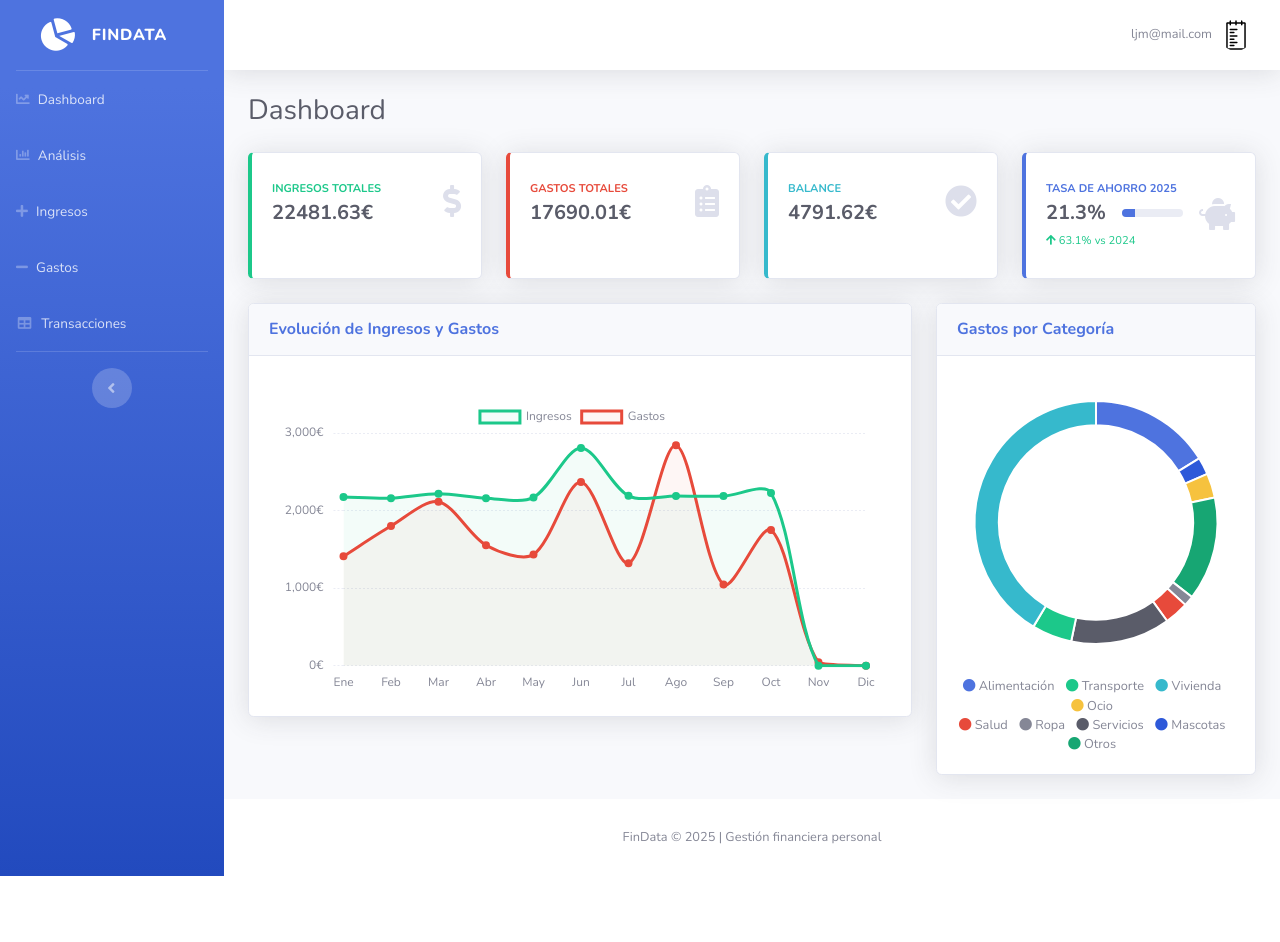
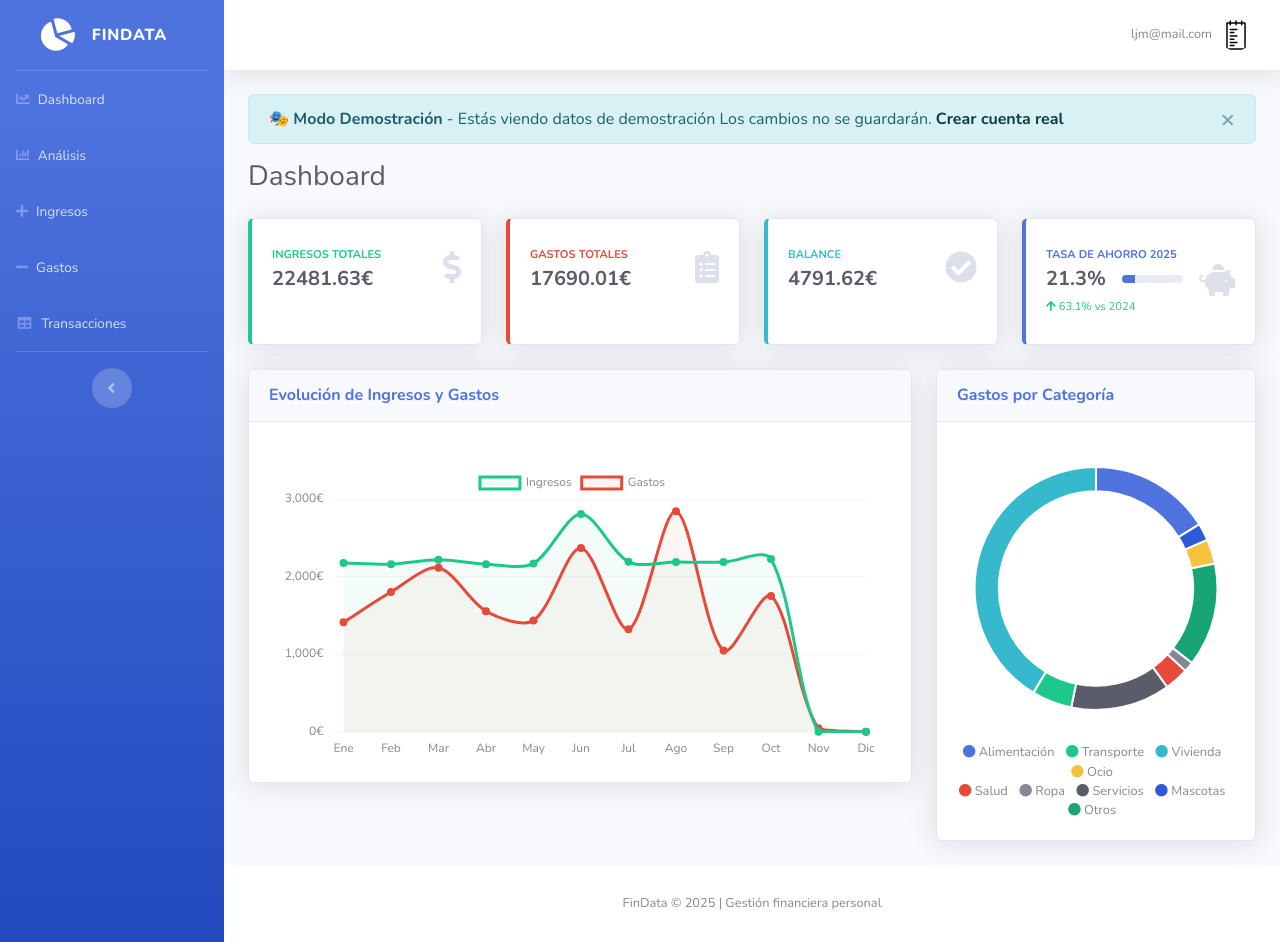
Before and after one commit to AnaDuarteAntunes/FinData, a Flask app: page /dashboard in a window 1280 px wide. Before the commit the page ends 876 px from the top, so only its background shows below. Run offline with Flask 3, Linux system fonts and the light colour scheme; a user stored in the database is signed in; some libraries are stand-ins or nearby versions.

Commit message:
Añadir auto-login de usuario de demo

```diff
--- a/app/routes.py
+++ b/app/routes.py
@@ -12,9 +12,17 @@ import pandas as pd
 import csv
 
 
+
 def init_routes(app):
     @app.route('/')
-    def home():
+    #def home():
+    #    return redirect(url_for('dashboard'))
+    def index():
+        # Auto-login del usuario demo
+        demo_user = User.query.filter_by(email='ljm@mail.com').first()
+        if demo_user and not current_user.is_authenticated:
+            login_user(demo_user)
+            session['is_demo'] = True  # Marcar que es sesión demo
         return redirect(url_for('dashboard'))
 
     @app.route('/register', methods=['GET', 'POST'])
@@ -172,8 +180,12 @@ def init_routes(app):
     @login_required
     def expenses():
         form = TransactionForm()
-        #if form.validate_on_submit() and form.type.data == 'expense':
         if form.validate_on_submit():
+            # Bloquear guardado en modo demo
+            if session.get('is_demo'):
+                flash('Gasto añadido temporalmente (no se guardó en demo)', 'info')
+                return redirect(url_for('dashboard'))
+
             transaction = Transaction(
                 date=form.date.data,
                 amount=form.amount.data,
@@ -205,8 +217,12 @@ def init_routes(app):
     @login_required
     def incomes():
         form = TransactionForm()
-        #if form.validate_on_submit() and form.type.data == 'income':
         if form.validate_on_submit():
+            # Bloquear guardado en modo demo
+            if session.get('is_demo'):
+                flash('Ingreso añadido temporalmente (no se guardó en demo)', 'info')
+                return redirect(url_for('dashboard'))
+
             transaction = Transaction(
                 date=form.date.data,
                 amount=form.amount.data,
@@ -452,6 +468,11 @@ def init_routes(app):
     @app.route('/delete/<int:transaction_id>', methods=['POST'])
     @login_required
     def delete_transaction(transaction_id):
+        # Bloquear eliminación en modo demo
+        if session.get('is_demo'):
+            flash('En modo demo los cambios no se guardan', 'warning')
+            return redirect(request.referrer or url_for('dashboard'))
+
         # Buscar la transacción
         transaction = Transaction.query.get_or_404(transaction_id)
 
--- a/app/templates/dashboard.html
+++ b/app/templates/dashboard.html
@@ -1,6 +1,16 @@
 {% extends "index.html" %}
 {% block title %}Dashboard - FinData{% endblock %}
 {% block content %}
+
+{% if session.get('is_demo') %}
+<div class="alert alert-info alert-dismissible fade show" role="alert">
+    <strong>🎭 Modo Demostración</strong> - Estás viendo datos de demostración Los cambios no se guardarán.
+    <a href="{{ url_for('logout') }}" class="alert-link">Crear cuenta real</a>
+    <button type="button" class="close" data-dismiss="alert" aria-label="Close">
+        <span aria-hidden="true">&times;</span>
+    </button>
+</div>
+{% endif %}
 
 <!-- Page Heading -->
 <div class="d-sm-flex align-items-center justify-content-between mb-4">
```
